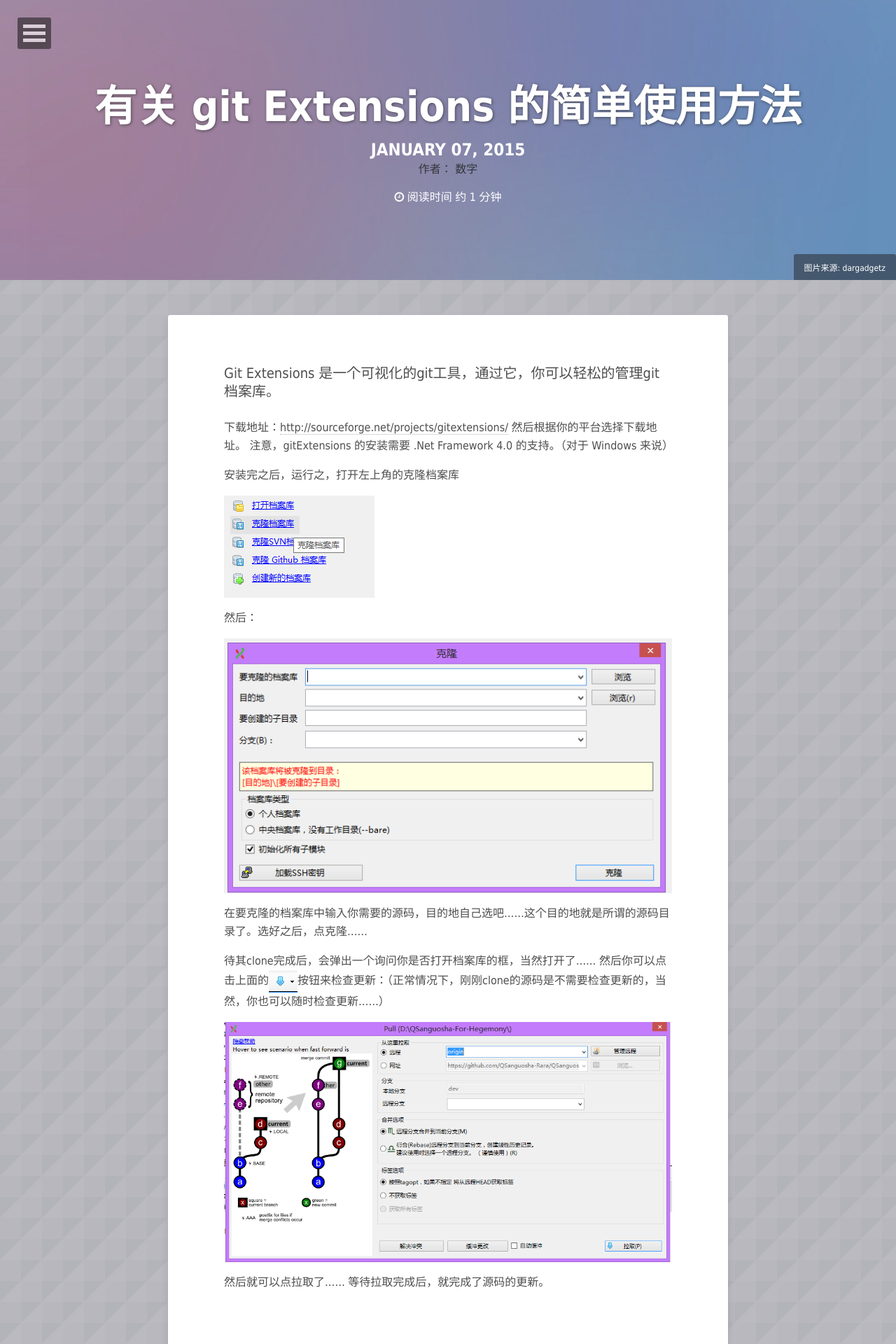
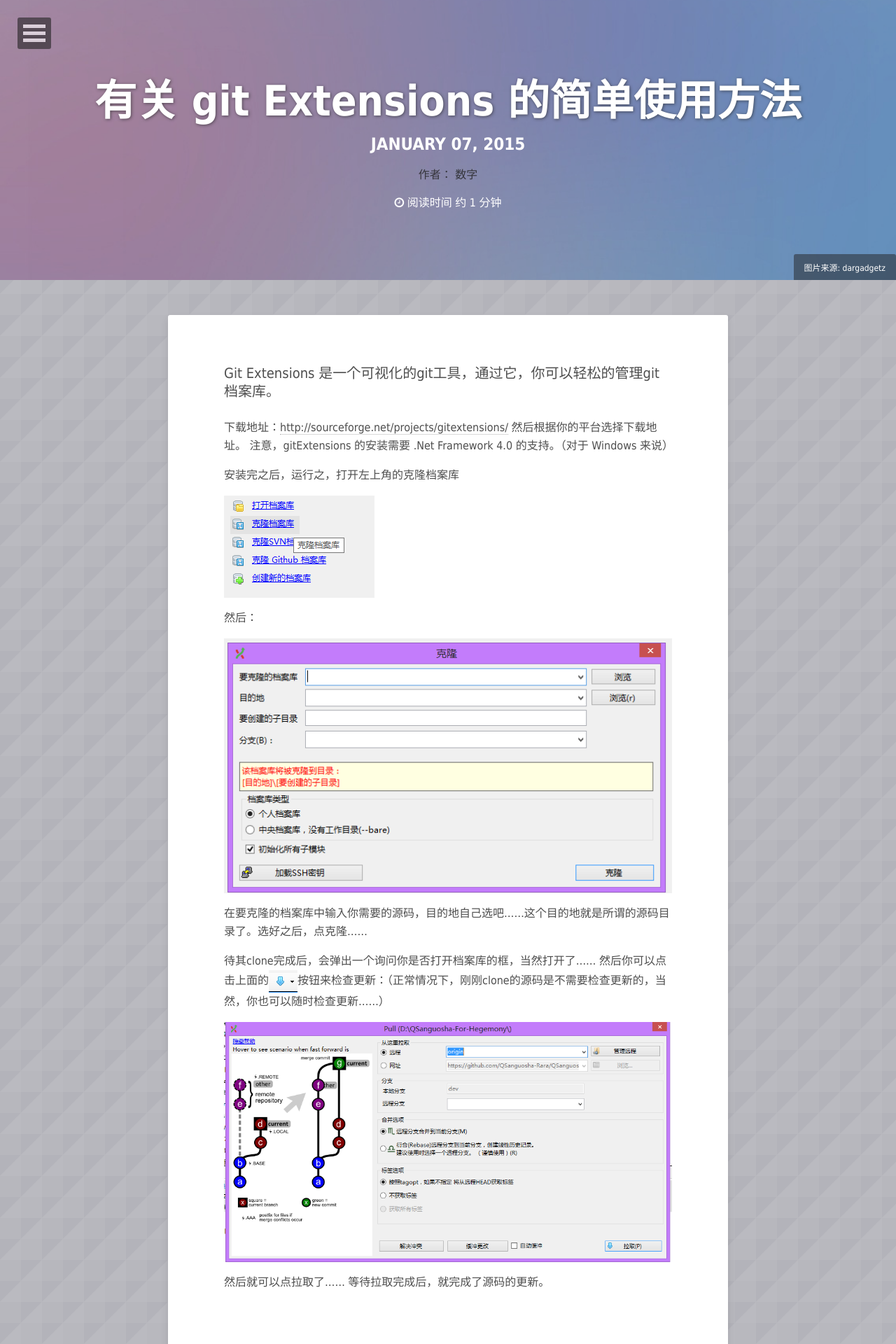
Before and after one commit to SingaPirate/SingaPirate.github.io, a Jekyll site: the page built from _posts/2015-01-07-git-extensions-tutorial.md, in a window 1280 px wide. Shown: the top 1920 px of the page at 70% size. Built offline with Jekyll 4.4.1, drawn with Linux system fonts in a browser that asks for light colours; some web fonts are replaced; comment, search, counter and statistics services are not loaded.

Commit message:
玩的起cpp的程序员竟被css欺负

```diff
--- a/_layouts/post.html
+++ b/_layouts/post.html
@@ -32,7 +32,7 @@
         {% endif %}
         <h2><span class="entry-date date published"><time datetime="{{ page.date | date_to_xmlschema }}">{{ page.date | date: "%B %d, %Y" }}</time></span></h2>
 		{% if page.author %}
-		  <span class="entry-author"><a href="{{ site.url }}/about/{{ page.author }}" title="关于 {{ page.author }}">作者： {{ page.author }}</a></span>
+		  <p><span class="entry-author"><a href="{{ site.url }}/about/{{ page.author }}" title="关于 {{ page.author }}">作者： {{ page.author }}</a></span></p>
 		{% endif %}
         {% if site.reading_time %}
         <p class="entry-reading-time">
--- a/_sass/_page.scss
+++ b/_sass/_page.scss
@@ -100,9 +100,6 @@
 	p {
 		color: $white;
 	}
-}
-.entry-author {
-	color: $white;
 }
 .entry-image {
 	position: relative;
```
